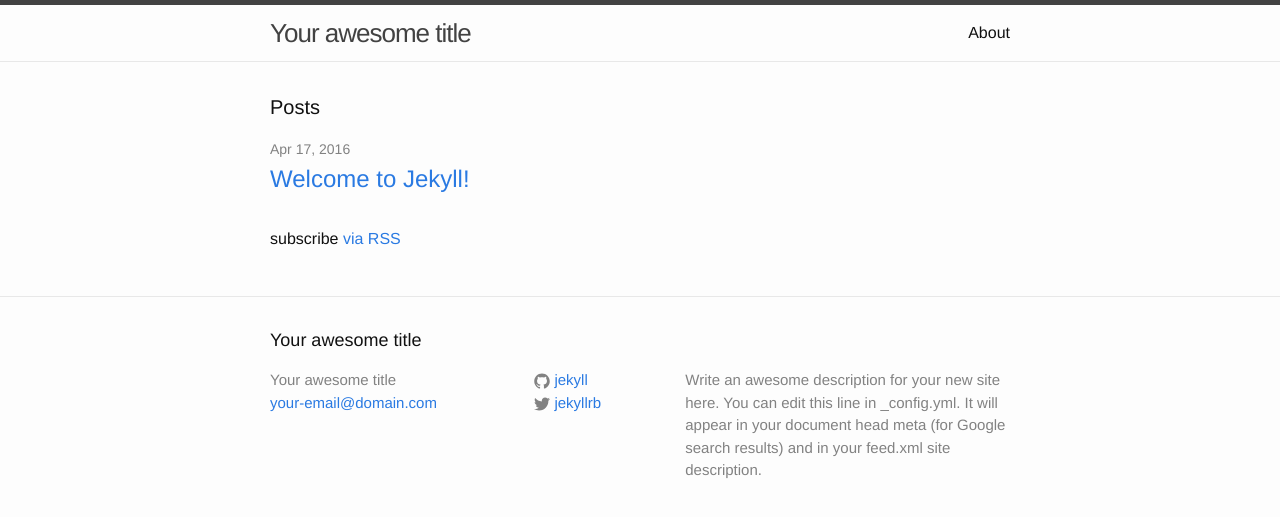
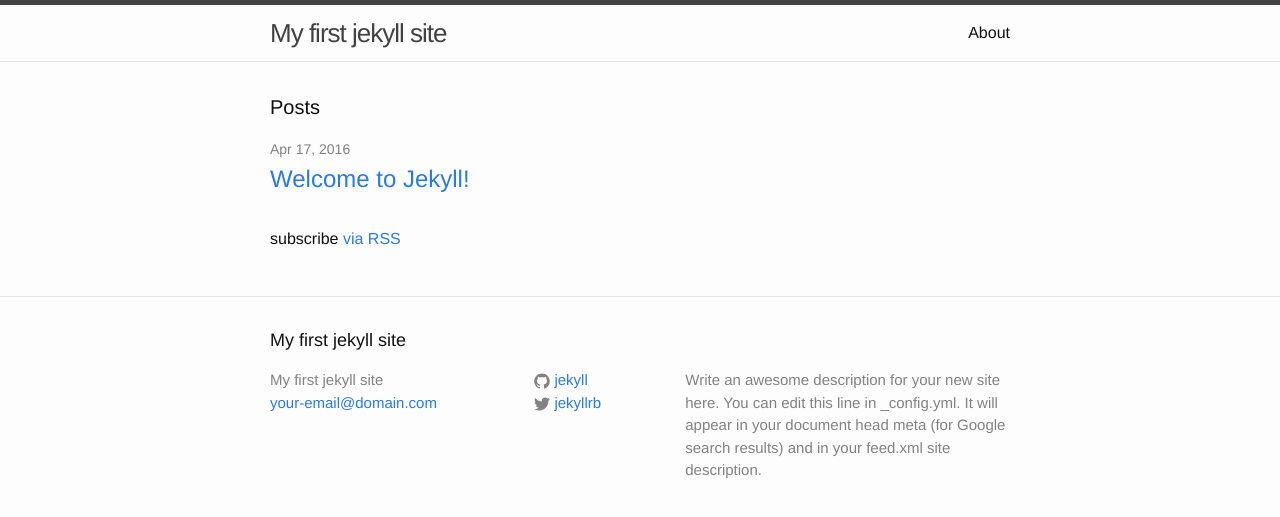
Before and after one commit to l2fprod/jekyll-test, a Jekyll site: the page built from index.html, in a window 1280 px wide. Shown: the top 517 px of the page. Built offline with Jekyll 4.4.1, drawn with Linux system fonts in a browser that asks for light colours.

Commit message:
Update _config.yml

```diff
--- a/_config.yml
+++ b/_config.yml
@@ -6,7 +6,7 @@
 # 'jekyll serve'. If you change this file, please restart the server process.
 
 # Site settings
-title: Your awesome title
+title: My first jekyll site
 email: your-email@domain.com
 description: > # this means to ignore newlines until "baseurl:"
   Write an awesome description for your new site here. You can edit this
```
